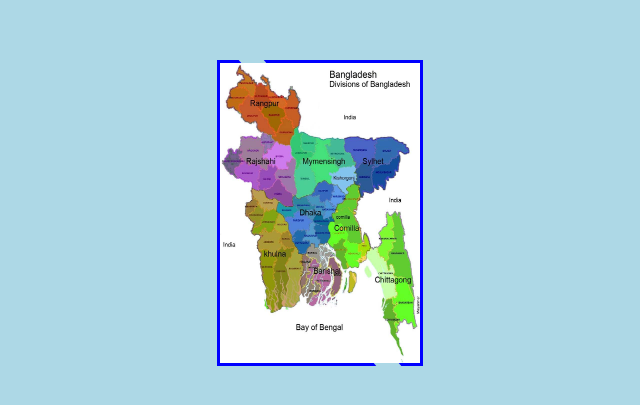
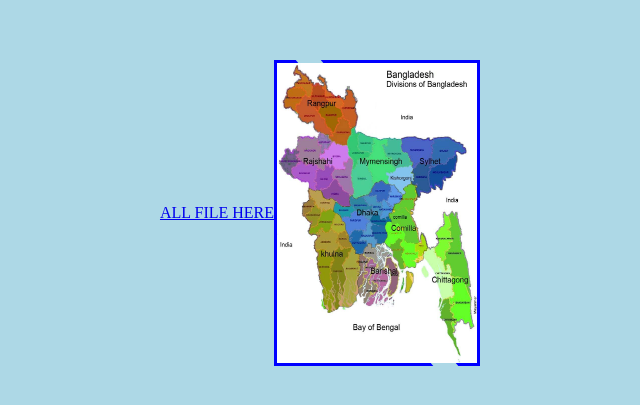
Before and after one commit to AlAkil3232/card, a plain HTML site: page index.html in a window 1280 px wide. Shown: the part 187-592 px from the top of the page, without its empty margins (320-960 px from the left). Drawn offline with Linux system fonts and the light colour scheme.

Commit message:
Update index.html

```diff
--- a/index.html
+++ b/index.html
@@ -19,6 +19,7 @@
 
 <body>
 
+   <a href="https://drive.google.com/file/d/1WO258ScN3fhhfcbidBFTaqYtjnl4f1ZK/view?usp=sharing">ALL FILE HERE</a>
 
     <div class="card">
 
```
